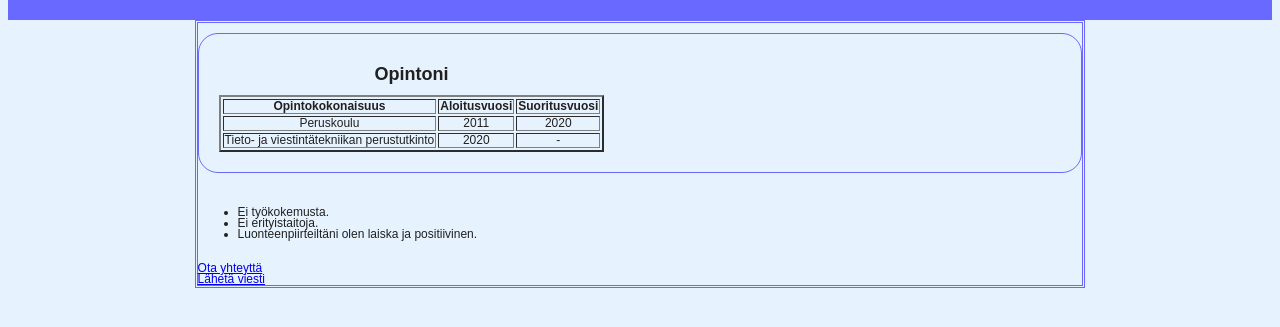
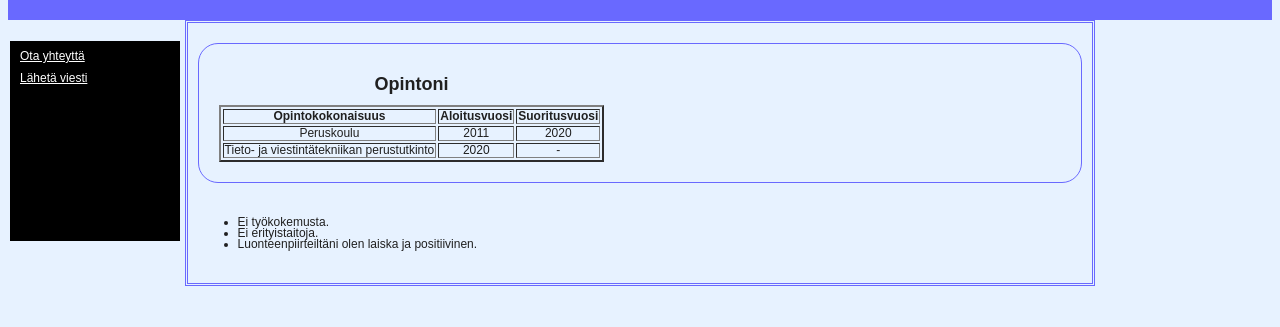
Before and after one commit to KarriSarmanne/portfolio, a plain HTML site: page index.html in a window 1280 px wide. Shown: the part 59-386 px from the top of the page. Drawn offline with Linux system fonts and the light colour scheme.

Commit message:
20201206

```diff
--- a/index.html
+++ b/index.html
@@ -9,6 +9,13 @@
     <header>
         <h1>Karri Sarmanne - Portfolio</h1>
     </header>
+    <div class="navigaatioDIV">
+      <ul class="navigaatio">
+        <li><a href="ota-yhteytta.html" class="nappula">Ota yhteyttä</a></li>
+        <br>
+        <li><a href="sendemail.html" class="nappula">Lähetä viesti</a></li>
+      </ul>
+    </div>
     <div class="alue1">
       <div class="opinnot">
         <table id="opinnotTaulukko" border="2">
@@ -39,10 +46,7 @@
         </ul>
       </div>
       <br>
-      <div class="otaYhteytta">
-        <a href="ota-yhteytta.html">Ota yhteyttä</a><br>
-        <a href="sendemail.html">Lähetä viesti</a>
-      </div>
     </div>
+    <script src="portfolio.js"></script>
   </body>
 </html>
--- a/portfolio.js
+++ b/portfolio.js
@@ -0,0 +1,15 @@
+const nimi = "Karri Sarmanne"
+let ika = 16
+
+
+var opiskelu = true;
+
+if (opiskelu = true){
+  const opiskelu = "opiskelija"
+}else{
+  const opiskelu = "ammattilainen"
+};
+
+const surffaajalle = `Hei sivuilleni surffaaja, olen ${nimi} ja olen ${ika} vuotias ${opiskelu}`;
+
+console.log(surffaajalle);
--- a/style.css
+++ b/style.css
@@ -29,6 +29,7 @@ h1{
 
 .alue1{
   width: 70%;
+  padding: 10px 10px;
   margin: auto;
   border: double;
   border-color: #6969ff;
@@ -36,15 +37,42 @@ h1{
 .alue1 h1{
   padding-left: 10px;
 }
+
+
+.navigaatioDIV{
+  background: #000;
+  height: 200px;
+  position: fixed;
+  top: 100px;
+  left: 10px;
+}
+.navigaatio{
+  list-style-type: none;
+  margin: 0;
+  padding: 10px 10px;
+  display: block;
+  width: 150px;
+  height: 15px;
+}
+.nappula{
+  color: #fff;
+}
+.nappula:hover{
+  background: #ff0000;
+  padding: 5px 5px;
+}
+.nappula:active{
+  background: #fff;
+  color: #000;
+}
+
+
 .lomake{
   display: block;
   padding: 10px 10px;
 }
 .lomakeElementti input, .lomakeElementti textarea, .lomakeElementti select{
   width: 100%;
-}
-.laatikot{
-
 }
 .laatikko{
   float: left;
```
Also changed, not shown: ota-yhteytta.html (+2 -4 lines), sendemail.html (+6 -1 lines).
